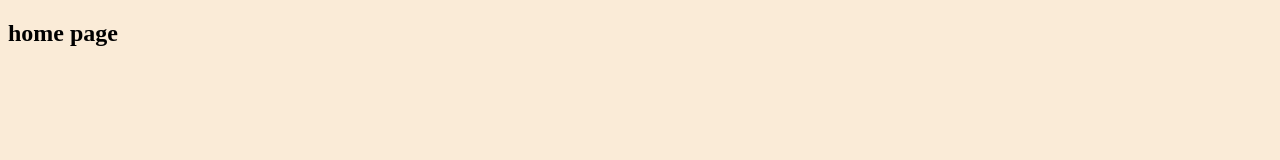
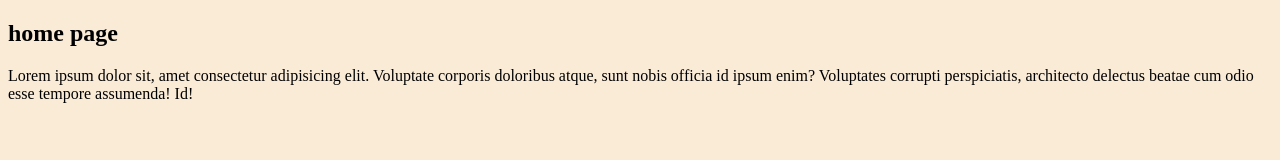
Before and after one commit to Prasad7856/learn-git, a plain HTML site: page home.html in a window 1280 px wide. Drawn offline with Linux system fonts and the light colour scheme.

Commit message:
paragraph is added

```diff
--- a/home.html
+++ b/home.html
@@ -8,5 +8,6 @@
 </head>
 <body>
     <h2>home page</h2>
+    <p>Lorem ipsum dolor sit, amet consectetur adipisicing elit. Voluptate corporis doloribus atque, sunt nobis officia id ipsum enim? Voluptates corrupti perspiciatis, architecto delectus beatae cum odio esse tempore assumenda! Id!</p>
 </body>
 </html>
```
